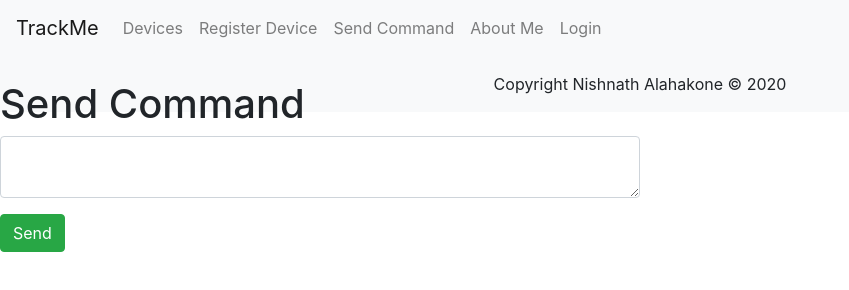
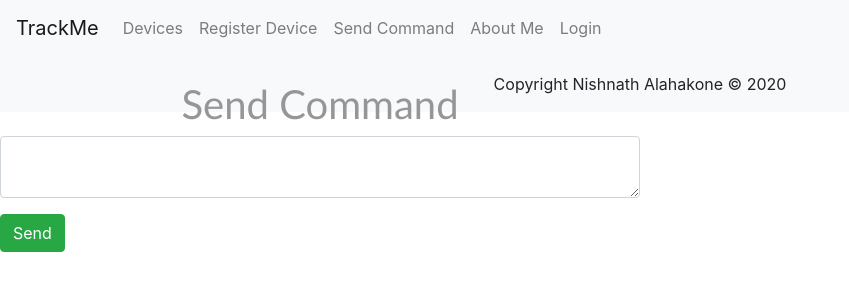
Before and after one commit to nishalaha/Track_Me, a website: page web/public/send-command.html in a window 1280 px wide. Shown: the whole page, without its empty margins (0-849 px from the left). Drawn offline with nearby package versions, Linux system fonts and the light colour scheme; no server answers.

Commit message:
ENHANCE: Added looks

```diff
--- a/web/public/send-command.html
+++ b/web/public/send-command.html
@@ -2,6 +2,7 @@
 <html>
  <head>
  <link rel="stylesheet" href="https://stackpath.bootstrapcdn.com/bootstrap/4.5.0/css/bootstrap.min.css" />
+ <link rel="stylesheet" href="style.css"/>
  <meta charset="utf-8" />
  <meta name="description" content="A frontend dashboard for the
 TrackMe application" />
@@ -12,7 +13,7 @@ TrackMe application" />
  <body>
     <div id="navbar"></div>
       <div style="width: 40em;height: 80%;position: absolute;left: 30%;top: 50%; text-align:left;transform: translate(-60%, -50%);">
-        <h1 style="padding:0ch">Send Command</h1>
+        <h1 class= left style="padding:0ch">Send Command</h1>
         <div class="form-group">
             <textarea rows="2" class="form-control" id="command"></textarea>
         </div>
```
